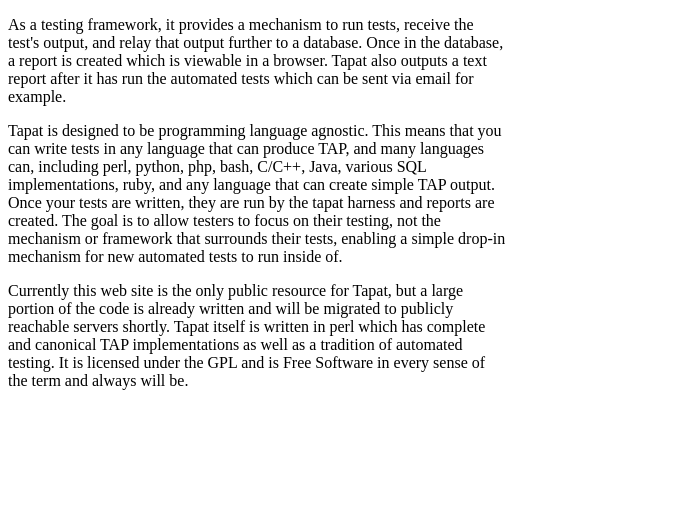
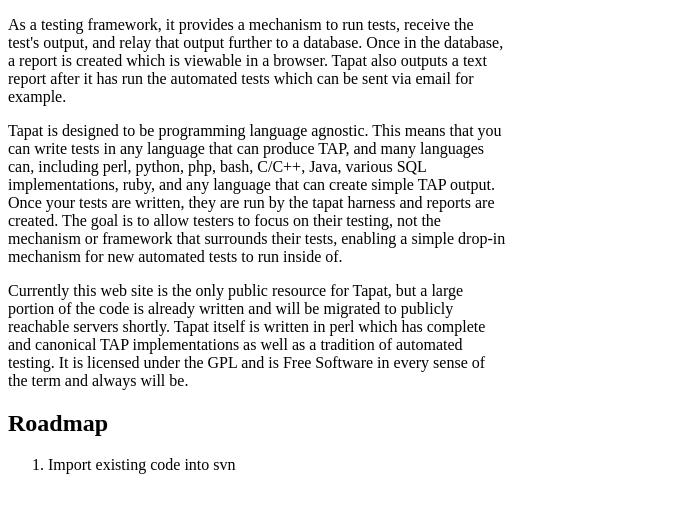
Before and after one commit to jeremiah/tapat, a plain HTML site: page htdocs/index.html in a window 1280 px wide. Shown: the part 105-618 px from the top of the page, without its empty margins (0-694 px from the left). Drawn offline with Linux system fonts and the light colour scheme.

Commit message:
Added the roadmap section to the homepage.

```diff
--- a/htdocs/index.html
+++ b/htdocs/index.html
@@ -24,5 +24,7 @@
 written in perl which has complete and canonical TAP implementations as well as a tradition of
 automated testing. It is licensed under the GPL and is Free Software in every sense of the term
 and always will be.
+<p /><h2>Roadmap</h2>
+<ol><li>Import existing code into svn</li></ol>
 </div>
 </body></html>
```
